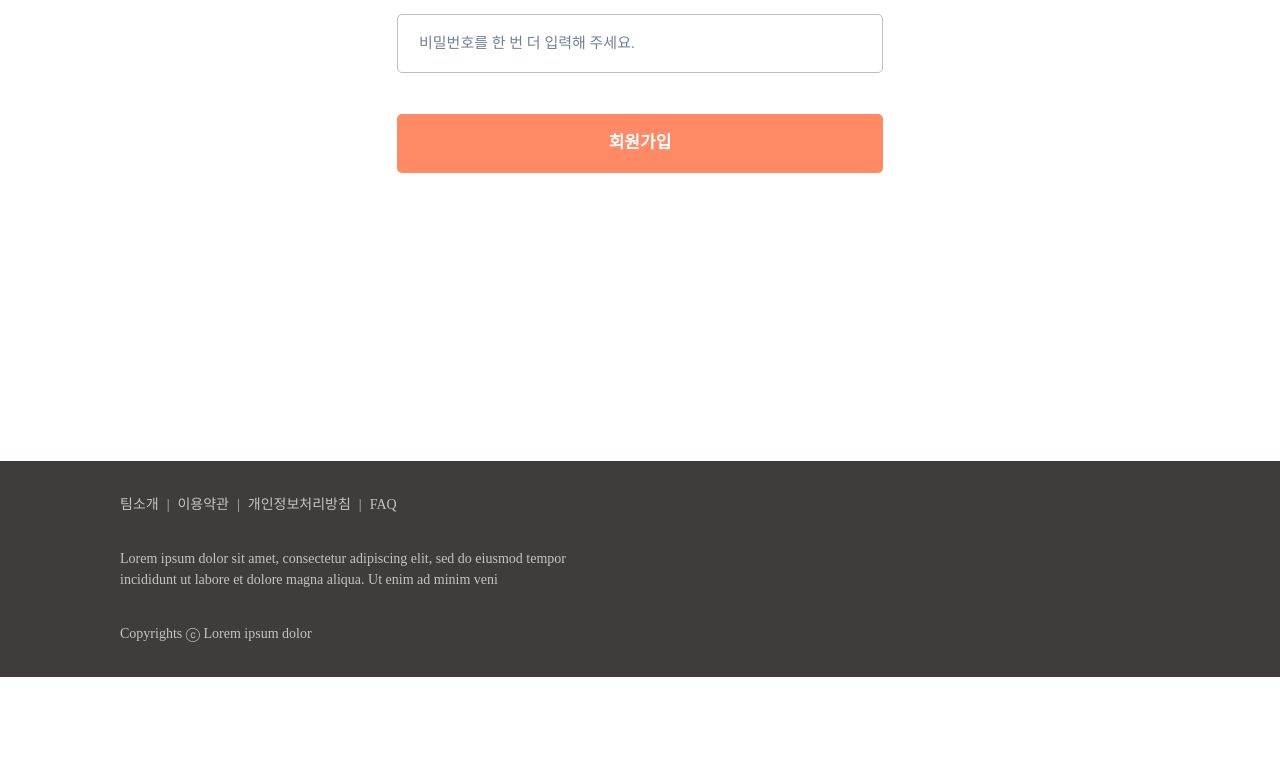
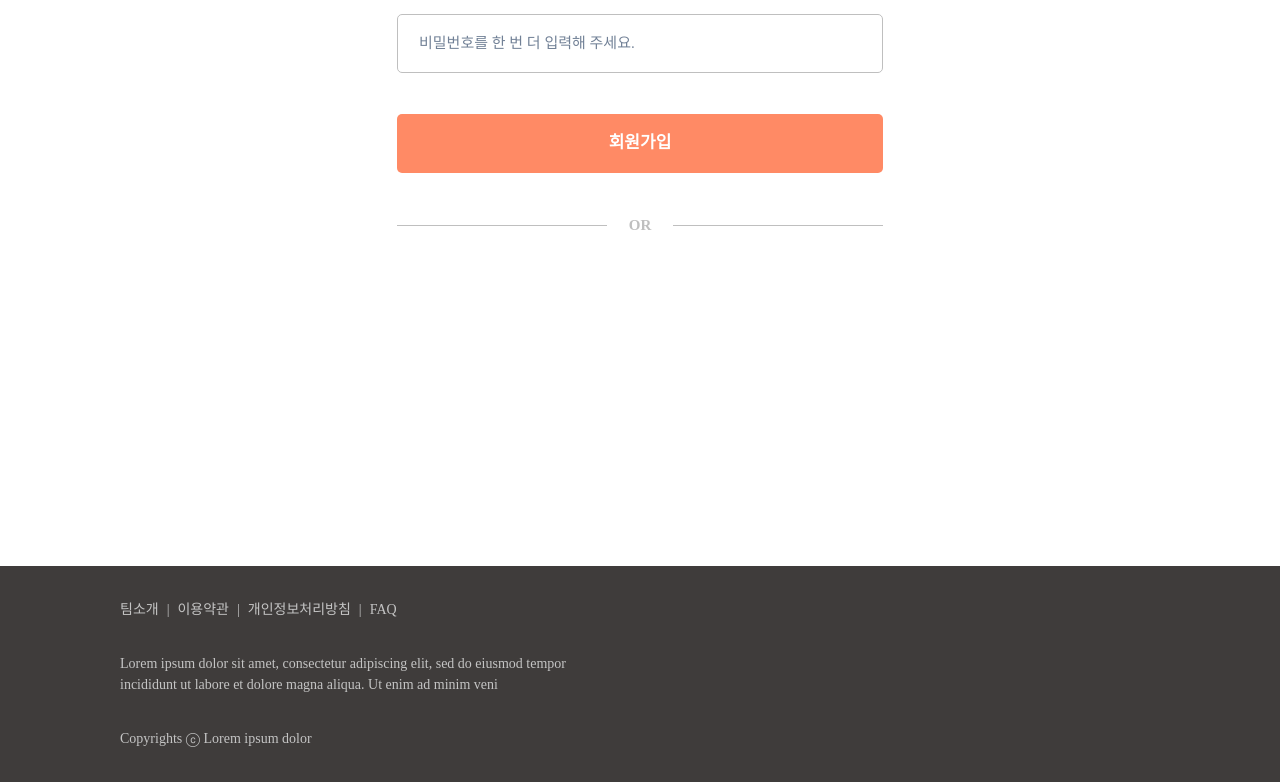
Before and after one commit to msdio/Tamago, a Next.js app in the folder client/: page /signup in a window 1280 px wide. Shown: the part 706-1488 px from the top of the page. Before the commit the page ends 1383 px from the top, so only its background shows below. Built offline with nearby package versions, Linux system fonts and the light colour scheme; a web font is replaced by a local one.

Commit message:
[#14] feat: 회원가입 버튼 아래  - OR -

```diff
--- a/client/src/components/signup/SignupForm.tsx
+++ b/client/src/components/signup/SignupForm.tsx
@@ -1,4 +1,4 @@
-import { Flex, FormLabel } from '@chakra-ui/react';
+import { Flex, FormLabel, Text } from '@chakra-ui/react';
 import { ChangeEvent, useState } from 'react';
 import { EMAIL_BUTTON_THEME } from '../../constants/theme';
 import InputForm from '../util/InputForm';
@@ -75,6 +75,34 @@ export default function SignupForm() {
       <SubmitButton type='submit' colorScheme='tamago'>
         회원가입
       </SubmitButton>
+      <Text
+        fontSize='15px'
+        fontWeight='700'
+        color='#BFBFBF'
+        display='flex'
+        alignItems='center'
+        m='41px 0px'
+        _before={{
+          content: '""',
+          flexGrow: 1,
+          bg: '#BFBFBF',
+          h: '0.6px',
+          fontSize: '0px',
+          lineHeight: '0px',
+          marginRight: '22px',
+        }}
+        _after={{
+          content: '""',
+          flexGrow: 1,
+          bg: '#BFBFBF',
+          h: '0.6px',
+          fontSize: '0px',
+          lineHeight: '0px',
+          marginLeft: '22px',
+        }}
+      >
+        OR
+      </Text>
     </Flex>
   );
 }
```
